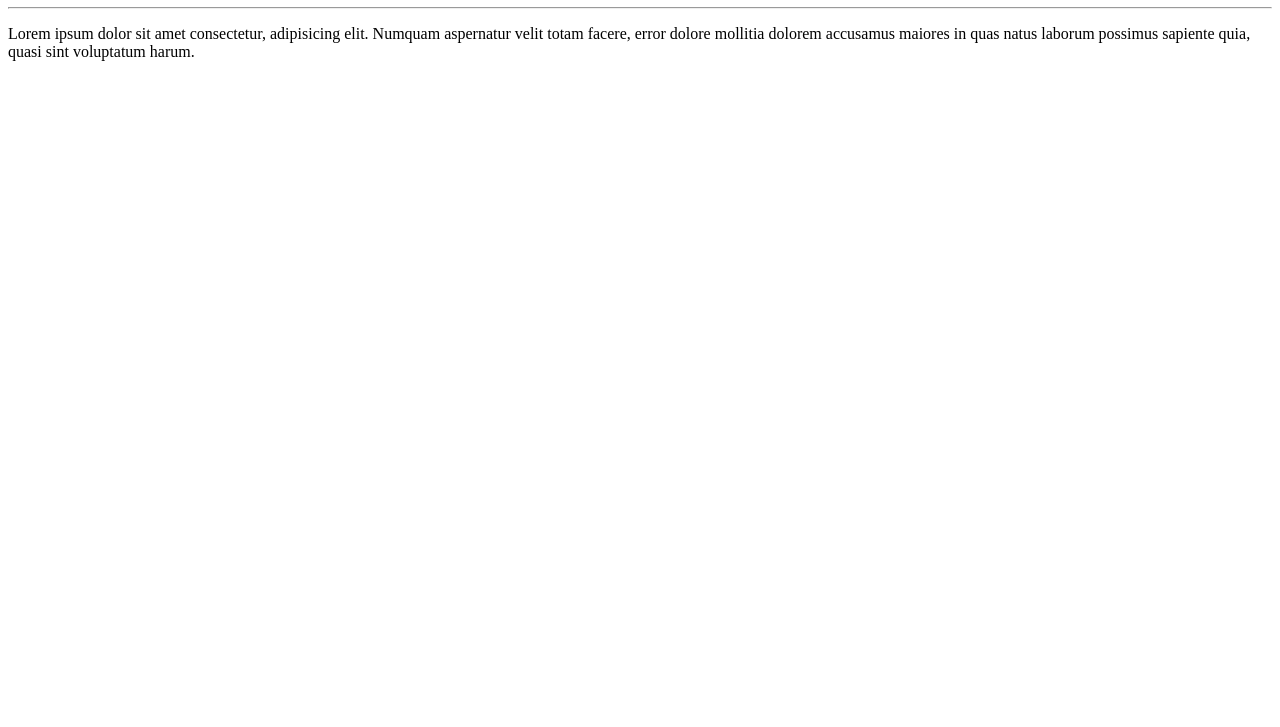
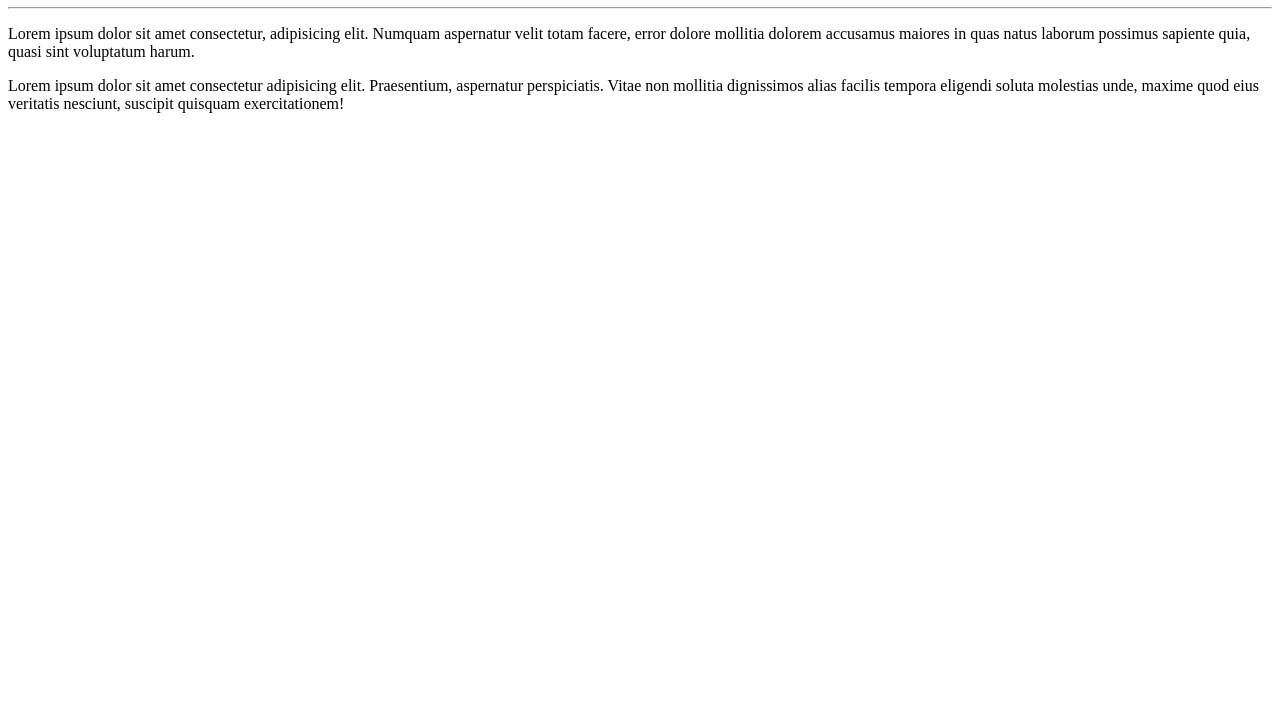
Before and after one commit to RicardoBorbaCarvalho/Empire-Tech, a plain HTML site: page site-exemplo/index.html in a window 1280 px wide. Shown: the part 73-800 px from the top of the page. Drawn offline with Linux system fonts and the light colour scheme.

Commit message:
Adicionei um parágrafo

```diff
--- a/site-exemplo/index.html
+++ b/site-exemplo/index.html
@@ -10,5 +10,6 @@
     <h1>Somos a Empire Tech Pelotas!</h1>
     <hr>
     <p>Lorem ipsum dolor sit amet consectetur, adipisicing elit. Numquam aspernatur velit totam facere, error dolore mollitia dolorem accusamus maiores in quas natus laborum possimus sapiente quia, quasi sint voluptatum harum.</p>
+    <p>Lorem ipsum dolor sit amet consectetur adipisicing elit. Praesentium, aspernatur perspiciatis. Vitae non mollitia dignissimos alias facilis tempora eligendi soluta molestias unde, maxime quod eius veritatis nesciunt, suscipit quisquam exercitationem!</p>
 </body>
 </html>
```
